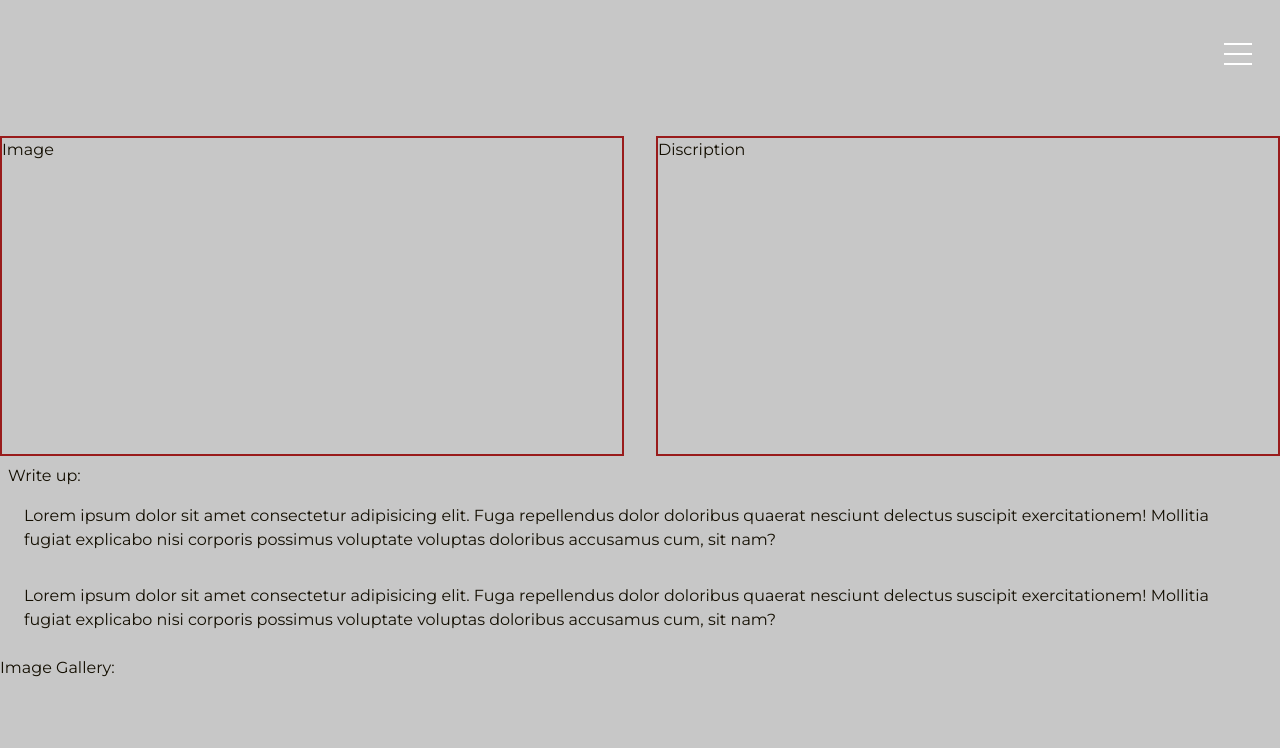
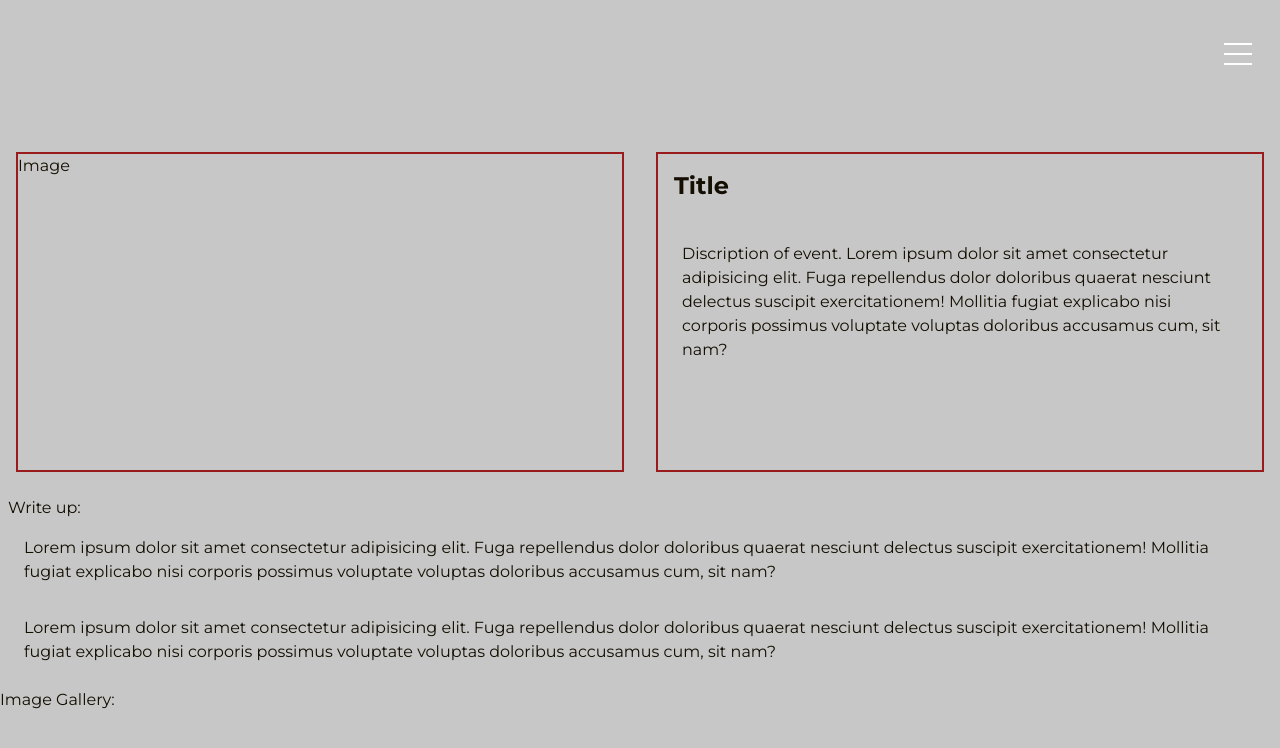
Before and after one commit to tmeyer01/kit, a Next.js app: page /adventures/cvn2023 in a window 1280 px wide. Shown: the top 748 px of the page. Built offline with nearby package versions, Linux system fonts and the light colour scheme.

Commit message:
adds init routes and modules for mongodb

```diff
--- /dev/null
+++ b/libs/mongodb.js
@@ -0,0 +1,13 @@
+import mongoose from 'mongoose';
+
+const connectMongoDB = async () => {
+  try{
+    await mongoose.connect(process.env.MONGODB_URI );
+    console.log('MongoDB Connected')
+
+  }catch(error){
+    console.log(error)
+  }
+}
+
+export default connectMongoDB;
--- /dev/null
+++ b/models/adventures.js
@@ -0,0 +1,21 @@
+import mongoose, { Schema } from 'mongoose';
+
+const adventureSchema = new Schema(
+  {
+    title: String,
+    cardDiscription: String,
+    cardImage: String,
+    cardImageAlt: String,
+    eventDiscription: String,
+    writeUpPartOne: String,
+    writeUpPartTwo: String,
+    imageGallery: [{ image: String, alt: String}],
+  },
+  {
+    timestamps: true,
+  }
+);
+
+const Adventure = mongoose.models.Adventure || mongoose.model('Adventure', adventureSchema);
+
+export default Adventure;
--- a/package.json
+++ b/package.json
@@ -10,6 +10,7 @@
   },
   "dependencies": {
     "framer-motion": "^10.16.4",
+    "mongoose": "^7.6.3",
     "next": "latest",
     "next-cloudinary": "^4.28.0",
     "react": "latest",
--- a/src/app/adventures/[id]/page.jsx
+++ b/src/app/adventures/[id]/page.jsx
@@ -8,10 +8,17 @@ function adventure({ params }) {
     <>
       <div className=" h-28 bg-background" />
       {/* <div className=" flex flex-col md:flex-row  w-3/4 justify-center"> */}
-      <div className="flex flex-col md:flex-row pt-6">
+      <div className="flex flex-col md:flex-row pt-6 m-4">
         <div className="h-80 md:w-1/2 mr-4 border-red-800 border-2">Image</div>
         <div className="h-80 md:w-1/2 ml-4 border-red-800 border-2">
-          Discription
+          <h2 className="font-bold text-2xl p-4">Title</h2>
+          <p className="p-6">
+            Discription of event. Lorem ipsum dolor sit amet consectetur
+            adipisicing elit. Fuga repellendus dolor doloribus quaerat nesciunt
+            delectus suscipit exercitationem! Mollitia fugiat explicabo nisi
+            corporis possimus voluptate voluptas doloribus accusamus cum, sit
+            nam?
+          </p>
         </div>
       </div>
       <div className="flex flex-col p-2 justify-center">
--- /dev/null
+++ b/src/app/api/adventures/route.js
@@ -0,0 +1,24 @@
+import connectMongoDB from "@/libs/mongodb";
+import Adventure from "@/models/adventures";
+import { NextResponse } from "next/server";
+// import c
+
+export async function POST(request) {
+  const {title, cardDiscription, cardImage, cardImageAlt, eventDiscription, writeUpPartOne, writeUpPartTwo, imageGallery} =  await request.json();
+
+  await connectMongoDB();
+
+  await Adventure.create({ title, cardDiscription, cardImage, cardImageAlt, eventDiscription, writeUpPartOne, writeUpPartTwo, imageGallery});
+
+  return NextResponse.json({message: 'Adventure Created'}), {status: 201}
+};
+
+
+export async function GET() {
+  await connectMongoDB();
+  const adventures = await Adventure.find();
+  return NextResponse.json({adventures});
+
+
+
+}
--- a/tailwind.config.js
+++ b/tailwind.config.js
@@ -4,6 +4,7 @@ module.exports = {
     './src/pages/**/*.{js,ts,jsx,tsx,mdx}',
     './src/components/**/*.{js,ts,jsx,tsx,mdx}',
     './src/app/**/*.{js,ts,jsx,tsx,mdx}',
+    './libs/**/*.{js,ts,jsx,tsx,mdx}',
   ],
   mode: 'jit',
 
```
Also changed, not shown: jsconfig.json (+9 -1 lines), 1 other file (tests, documents, lock files or other folders).
